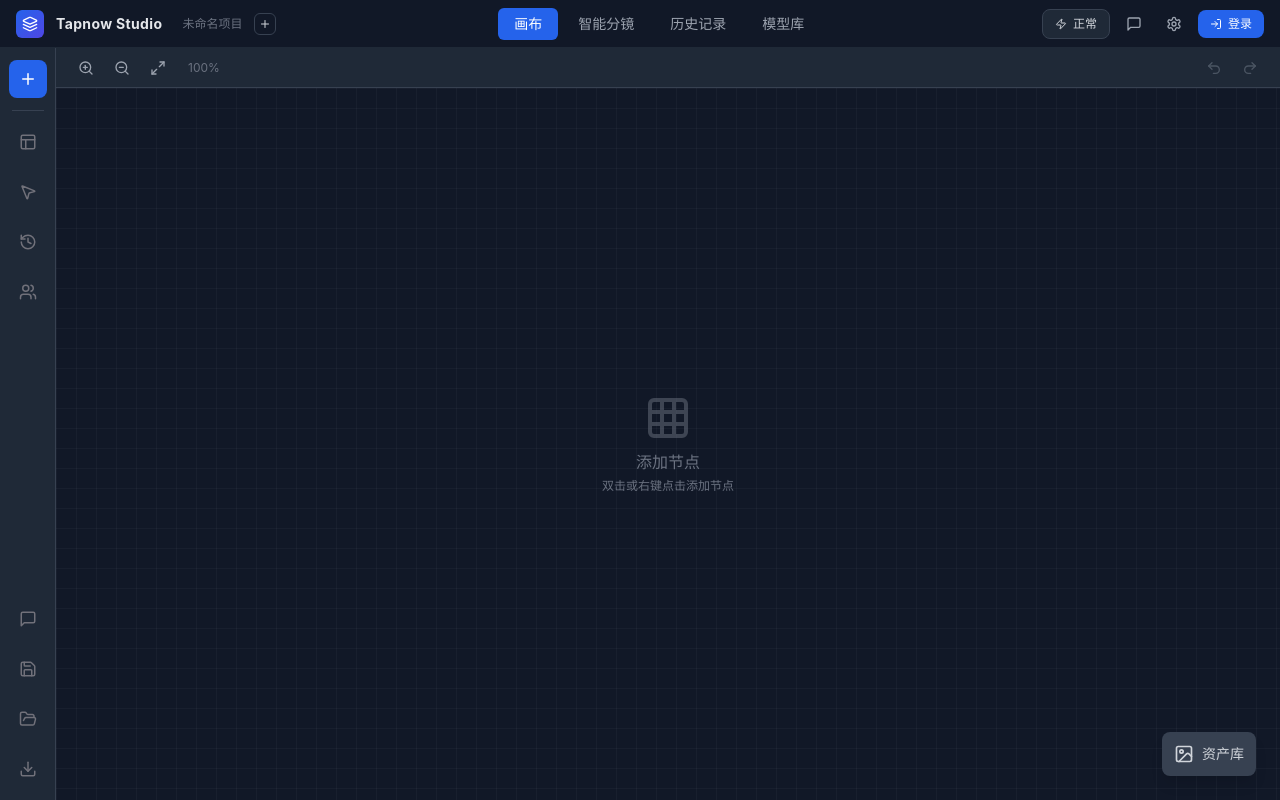
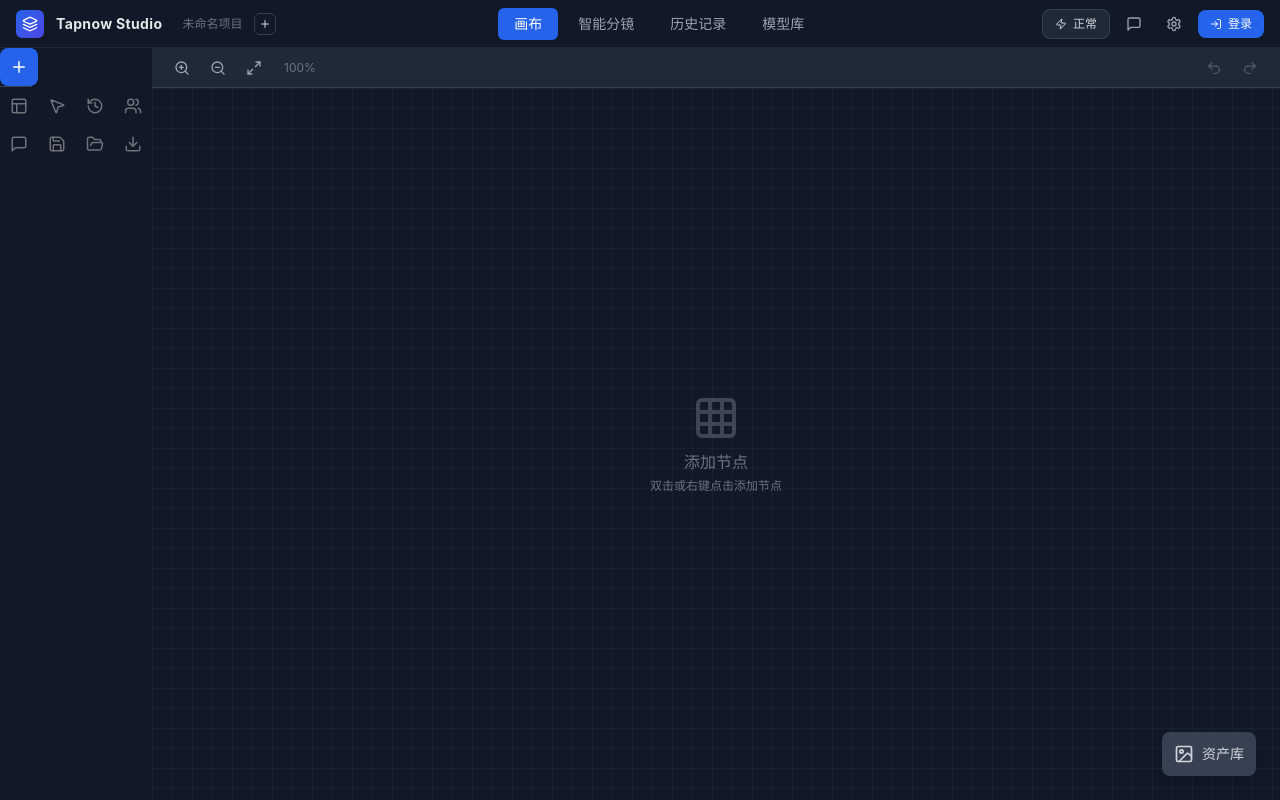
Before and after one commit to tcJackClay/testcoop, a React (Vite) app: page / in a window 1280 px wide. Built offline with nearby package versions, Linux system fonts and the light colour scheme.

Commit message:
refactor: 将左侧边栏改为悬浮工具栏样式

```diff
--- a/src/components/layout/Sidebar.tsx
+++ b/src/components/layout/Sidebar.tsx
@@ -90,9 +90,6 @@ export default function Sidebar({
 
   return (
     <aside
-      className={`bg-gray-800 border-r border-gray-700 flex flex-col items-center py-3 gap-3 z-40 shrink-0 transition-all duration-200 ${
-        collapsed ? 'w-12' : 'w-14'
-      }`}
     >
       {/* Add Node Button */}
       <div className="relative">
```
